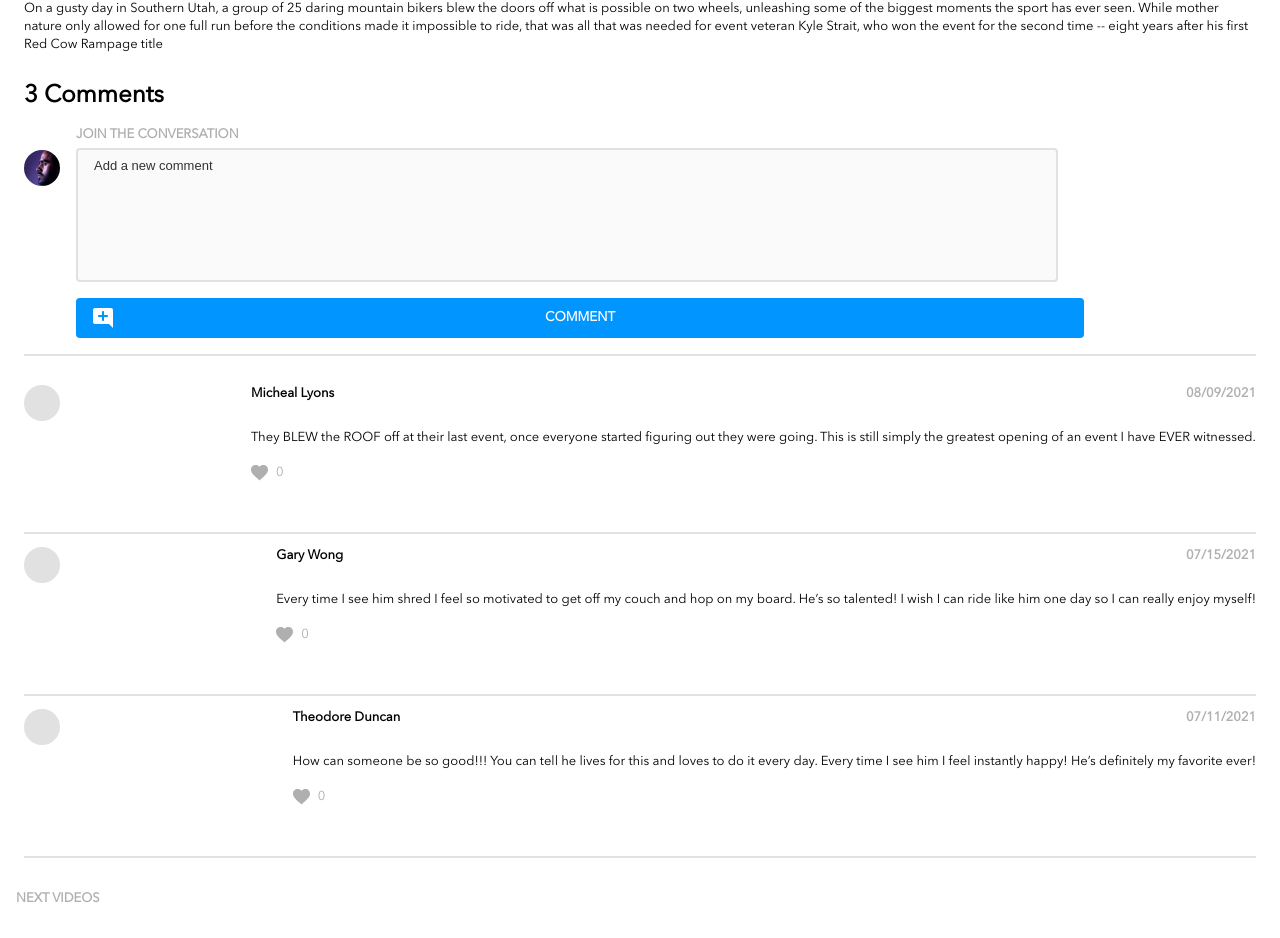
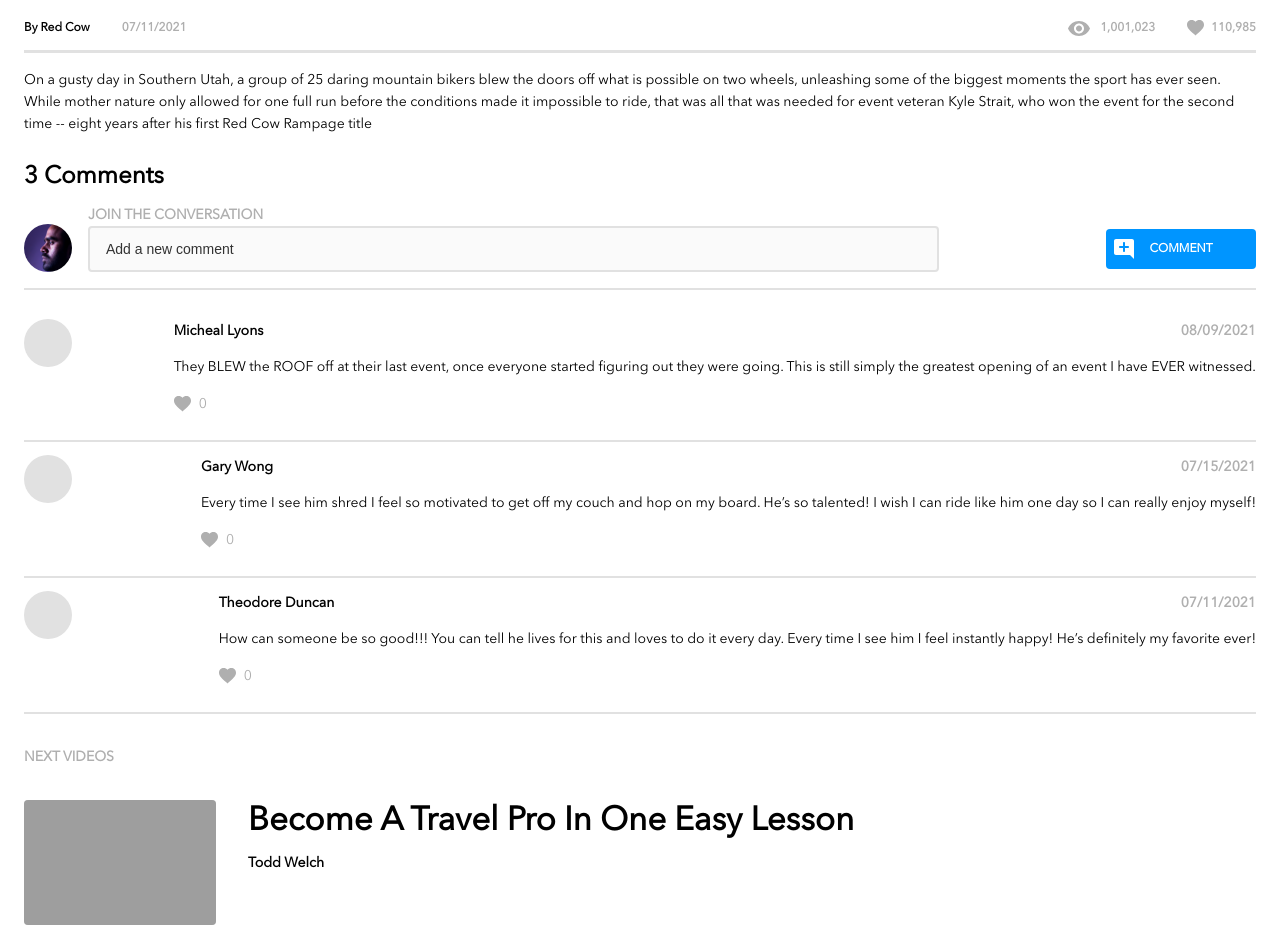
Before and after one commit to azmanosis/azeem-contractor-brainflix, a React (Create React App) app: page / in a window 1280 px wide. Shown: the part 558-1496 px from the top of the page. Built offline with nearby package versions, Linux system fonts and the light colour scheme; grey boxes are pictures that could not be loaded.

Commit message:
Tablet comepleted

```diff
--- a/src/App.scss
+++ b/src/App.scss
@@ -7,4 +7,9 @@
     font-family:avenir-bold;
     font-weight:700;
     color:$silver;
+
+    @include tablet {
+        @include desktop_subheader;
+        margin:2rem 1.5rem;
+    }
 }
--- a/src/components/Card/Card.scss
+++ b/src/components/Card/Card.scss
@@ -18,12 +18,21 @@
             width:10rem;
             object-fit:cover;
             background-color:$mercury;
+
+            @include tablet {
+                height:125px;
+                width:12rem;
+            }
         }
     }
 
     &__heading {
-        margin:0 2rem 0 2rem;
+        margin:0 2rem;
         // overflow:hidden;
+
+        @include tablet {
+            margin:0 14rem 0 2rem;
+        }
 
         &--title {
             font-family:avenir-bold;
@@ -35,12 +44,20 @@
             // white-space:nowrap;
             // text-overflow:ellipsis;
             overflow:hidden;
+
+            @include tablet {
+                @include desktop_pageheader;
+            }
         }
 
         &--channel {
             font-family:avenir-bold;
             @include mobile_subheader;
             margin:0.5rem 0 0 0;
+
+            @include tablet {
+                @include desktop_subheader;
+            }
         }
     }
 }
--- a/src/components/Commentbox/Commentbox.js
+++ b/src/components/Commentbox/Commentbox.js
@@ -14,8 +14,11 @@ function Commentbox (props) {
                     <form id="submit-comment" className="commentbox__container--b">
                         <label className="commentbox__container--b--words" for="conversation">join the conversation</label>
                         {/* <textarea id="enter__comment" className="commentbox__container--b--input" placeholder="Add a new comment" name="conversation"></textarea> */}
-                        <input id="enter__comment" className="commentbox__container--b--input" type="text" value="" placeholder="Add a new comment" name="conversation"></input>
-                        <button className="commentbox__container--b--button">comment</button>
+                        <div className="commentbox__container--b--inbut">
+                            <input id="enter__comment" className="commentbox__container--b--inbut--input" type="text" value="" placeholder="Add a new comment" name="conversation"></input>
+                            <button className="commentbox__container--b--inbut--button">comment</button>
+                        </div>
+
                     </form>
                 </div>
             </div>
--- a/src/components/Commentbox/Commentbox.scss
+++ b/src/components/Commentbox/Commentbox.scss
@@ -10,6 +10,10 @@
     &__text {
         @include mobile_sectionheader;
         font-family:avenir-bold;
+
+        @include tablet {
+            @include desktop_sectionheader;
+        }
     }
 
     &__container {
@@ -20,9 +24,17 @@
         margin:0;
         padding:0 0 1rem 0;
 
+        @include tablet {
+            // width:80rem;
+        }
+
         &--a {
             width:2.25rem;
-            height:200px;
+            height:50px;
+
+            @include tablet {
+                width:3rem;
+            }
 
             &--image {
                 height:2.25rem;
@@ -33,6 +45,12 @@
                 background-size:cover;
                 background-color:$mercury;
                 margin:1.75rem 0 0 0;
+
+                @include tablet {
+                    height:3rem;
+                    width:3rem;
+                    margin:1.3rem 0 0 0;
+                }
             }
         }
 
@@ -40,11 +58,29 @@
             padding-left:1rem;
             width:75vw;
 
+            @include tablet {
+                width:100%;
+            }
+
             &--words {
                 color:$silver;
                 text-transform: uppercase;
                 font-family:avenir-bold;
                 @include mobile_subheader;
+
+                @include tablet {
+                    @include desktop_subheader;
+                    margin:0 0 .25rem 0;
+                }
+            }
+
+            &--inbut {
+
+                @include tablet {
+                    display:flex;
+                    justify-content:space-between;
+                    align-items:center;
+                    width:100%;
                 }
 
                 &--input {
@@ -59,6 +95,10 @@
 
                     @include tablet {
                         padding-left:1rem;
+                        @include desktop_bodycopy;
+                        height:2.5rem;
+                        margin:0;
+                        width:71%;
                     }
 
                     &::placeholder {
@@ -67,6 +107,11 @@
                         @include mobile_bodycopy;
                         position:relative;
                         bottom:3.125rem;
+
+                        @include tablet {
+                            bottom:0;
+                            @include desktop_bodycopy;
+                        }
                     }
                 }
 
@@ -85,6 +130,14 @@
                     text-transform:uppercase;
                     cursor:pointer;
 
+                    @include tablet {
+                        @include desktop_label-buttons;
+                        width:9.375rem;
+                        padding:0 2rem;
+                        background-position-x:.375rem;
+                        margin:0 0 0 1rem;
+                    }
+
                     &:hover {
                         background-color:$darkblue;
                     }
@@ -92,3 +145,4 @@
             }
         }
     }
+}
--- a/src/components/Comments/Comments.scss
+++ b/src/components/Comments/Comments.scss
@@ -12,7 +12,11 @@
 
     &__a {
         width:2.25rem;
-        height:10rem;
+        height:5rem;
+
+        @include tablet {
+            width:3rem;
+        }
 
         &--image {
             width:2.25rem;
@@ -20,11 +24,20 @@
             border-radius:50%;
             background-color:$mercury;
             margin:0.8rem 0 0 0;
+
+            @include tablet {
+                width:3rem;
+                height:3rem;
+            }
         }
     }
 
     &__b {
         margin:0 0 0 1rem;
+
+        @include tablet {
+            margin:0 0 1.5rem 1.5rem;
+        }
 
         &--container {
             display:flex;
@@ -37,6 +50,10 @@
                 font-family:avenir-bold;
                 font-weight:700;
                 @include mobile_subheader;
+
+                @include tablet {
+                    @include desktop_subheader;
+                }
             }
 
             &--timestamp {
@@ -44,6 +61,10 @@
                 font-weight:400;
                 color:$silver;
                 @include mobile_subheader;
+
+                @include tablet {
+                    @include desktop_subheader;
+                }
             }
         }
 
@@ -51,6 +72,12 @@
             font-family:avenir-regular;
             font-weight:400;
             @include mobile_bodycopy;
+
+            @include tablet {
+                @include desktop_bodycopy;
+                padding:0;
+                margin-top:0;
+            }
         }
 
         &--likes {
@@ -60,6 +87,10 @@
             border:none;
             font-family:avenir-regular;
             @include mobile_bodycopy;
+
+            @include tablet {
+                @include desktop_bodycopy;
+            }
         }
     }
 }
--- a/src/components/Header/Header.scss
+++ b/src/components/Header/Header.scss
@@ -72,7 +72,7 @@
             height:0.1px;
 
             @include tablet {
-                // visibility:visible;
+                visibility:visible;
                 background:url(../../assets/icons/upload.svg) no-repeat .3125rem center;
                 padding-left:20px;
                 border-radius:0.25rem;
@@ -80,13 +80,14 @@
                 color:$white;
                 @include mobile_label-buttons;
                 font-family:avenir-regular;
-                border:none;
+                border:solid 2px $blue;
                 height:2.5rem;
                 width:25%;
                 cursor:pointer;
 
                 &:hover {
                     background-color:$darkblue;
+                    border:solid 2px $darkblue;
                 }
             }
         }
--- a/src/components/Section/Section.scss
+++ b/src/components/Section/Section.scss
@@ -14,10 +14,19 @@
         line-height:3.5rem;
         font-weight:700;
 
+        @include tablet {
+            @include desktop_pageheader;
+            line-height:5rem;
+        }
+
         &--text {
             border-bottom:0.2rem solid $mercury;
             margin:0;
             padding:0 0 1.5rem 0;
+
+            @include tablet {
+                border:none;
+            }
         }
     }
 
@@ -27,7 +36,16 @@
         border-bottom:0.2rem solid $mercury;
         padding-right:3rem;
 
+        @include tablet {
+            padding-right:0;
+        }
+
         &--a {
+
+            @include tablet {
+                display:flex;
+                align-items:center;
+            }
 
             &--bold {
                 display:flex;
@@ -37,6 +55,7 @@
                 font-weight:700;
 
                 @include tablet {
+                    margin:0 2rem 0 0;
                     @include desktop_sectionheader;
                 }
             }
@@ -45,10 +64,19 @@
                 font-family:avenir-regular;
                 @include mobile_sectionheader;
                 color:$silver;
+
+                @include tablet {
+                    @include desktop_sectionheader;
+                }
             }
         }
 
         &--b {
+
+            @include tablet {
+                display:flex;
+                align-items:center;
+            }
 
             &--eyecolor {
                 font-family:avenir-regular;
@@ -56,6 +84,11 @@
                 color:$silver;
                 background:url(../../assets/icons/views.svg) no-repeat 0 center;
                 padding-left:2rem;
+
+                @include tablet {
+                    @include desktop_sectionheader;
+                    margin: 0 2rem 0 0;
+                }
             }
 
             &--likes {
@@ -64,6 +97,10 @@
                 color:$silver;
                 background:url(../../assets/icons/likes.svg) no-repeat 0 center;
                 padding-left:1.5rem;
+
+                @include tablet {
+                    @include desktop_sectionheader;
+                }
             }
         }
     }
@@ -73,5 +110,9 @@
         font-family:avenir-regular;
         margin:1rem 0 0 0;
         font-weight:400;
+
+        @include tablet {
+            @include desktop_bodycopy;
+        }
     }
 }
--- a/src/components/Video/Video.scss
+++ b/src/components/Video/Video.scss
@@ -10,12 +10,19 @@
     background-color:$darkblack;
 
     @include tablet {
+        width:100%;
+        height:22rem;
     }
 
     &__video {
         width:30rem;
         height:100%;
         margin:0;
+
+        @include tablet {
+            width:40rem;
+            height:100%;
+        }
     }
 
     &__controls {
```
Lines whose indentation alone changed are shown as unchanged.
